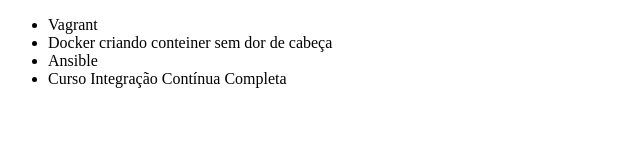
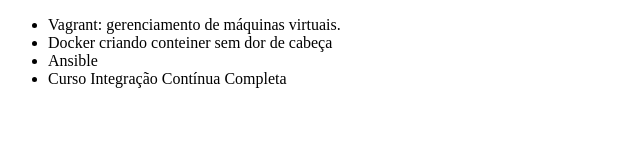
Before and after one commit to Jeffelix085/carlos, a plain HTML site: page index.html in a window 1280 px wide. Shown: the whole page, without its empty margins (0-640 px from the left). Drawn offline with Linux system fonts and the light colour scheme.

Commit message:
acresentando definição de curso - Vagrant

```diff
--- a/index.html
+++ b/index.html
@@ -6,7 +6,7 @@
 </head>
 <body>
     <ul>
-        <li>Vagrant</li>
+        <li>Vagrant: gerenciamento de máquinas virtuais.</li>
         <li>Docker criando conteiner sem dor de cabeça</li>
         <li>Ansible</li>
         <li>Curso Integração Contínua Completa</li>
```
